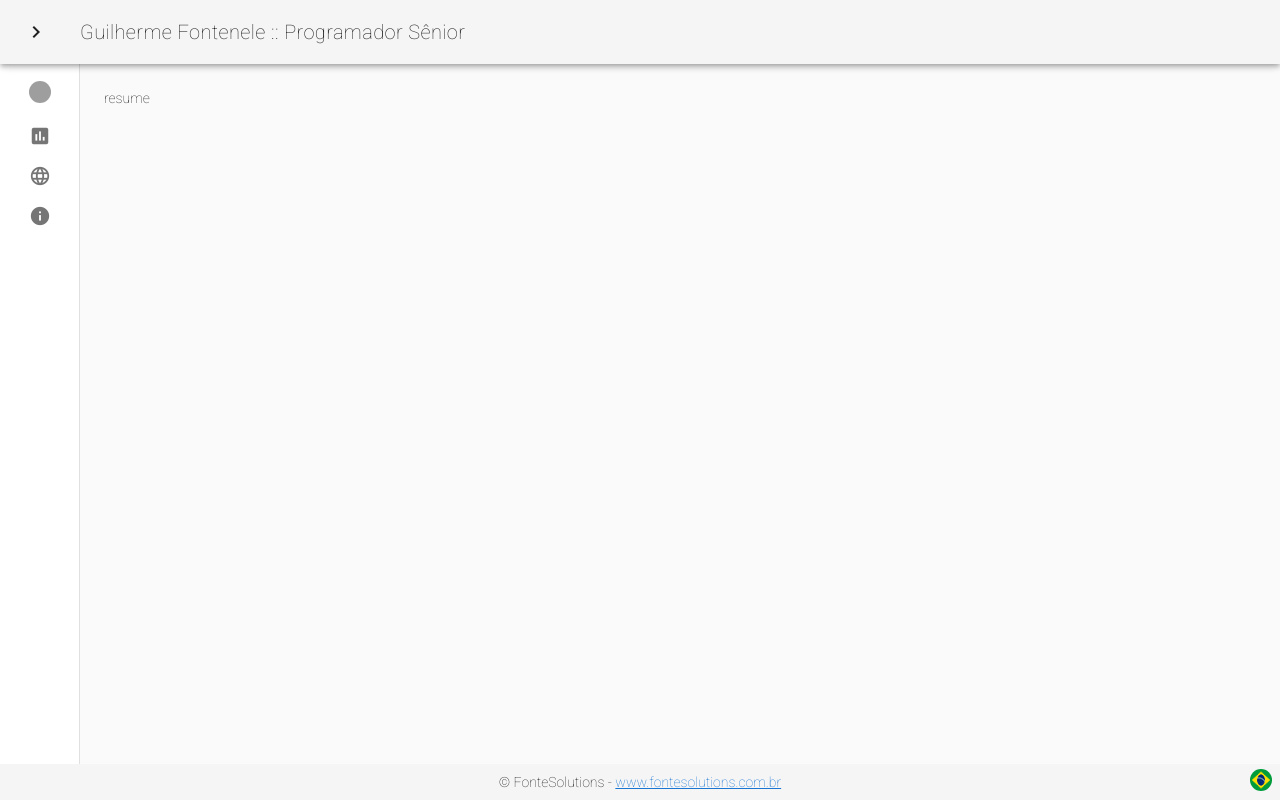
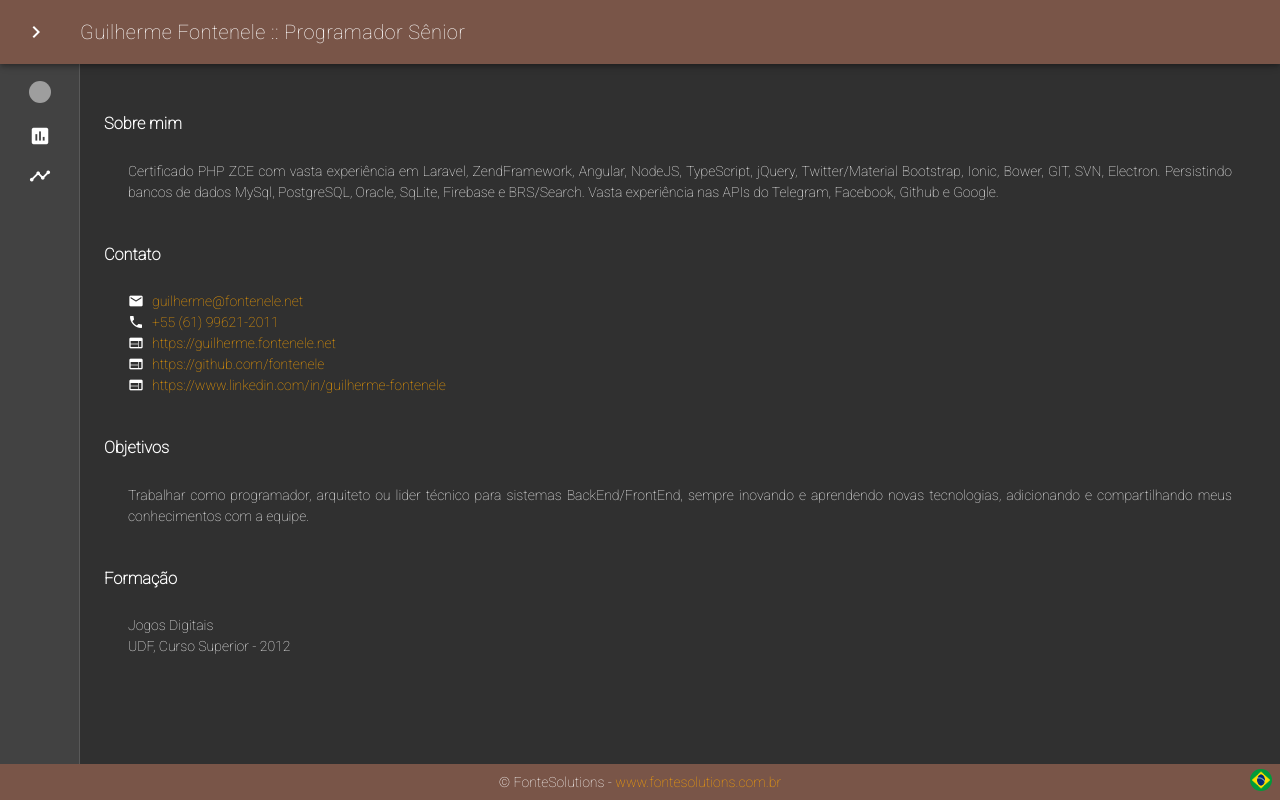
Before and after one commit to fontenele/curriculum_vitae, a Vue app: page / in a window 1280 px wide. Built offline with nearby package versions, Linux system fonts and the light colour scheme; grey boxes are pictures that could not be loaded.

Commit message:
running all routes and components

```diff
--- a/package.json
+++ b/package.json
@@ -9,6 +9,7 @@
     },
     "dependencies": {
         "vue": "^2.5.17",
+        "vue-cute-timeline": "^1.2.5",
         "vue-i18n": "^8.1.0",
         "vue-router": "^3.0.1",
         "vuetify": "^1.0.19"
--- a/public/index.html
+++ b/public/index.html
@@ -6,7 +6,7 @@
     <meta name="viewport" content="width=device-width,initial-scale=1.0">
     <link rel="icon" href="<%= BASE_URL %>favicon.ico">
     <link href="https://fonts.googleapis.com/css?family=Roboto:100:300,400,500,700,900|Material+Icons" rel="stylesheet">
-    <title>guilhermefontenele</title>
+    <title>Guilherme Fontenele</title>
 </head>
 <body>
 <noscript>
--- a/src/App.vue
+++ b/src/App.vue
@@ -1,10 +1,10 @@
 <template>
-    <v-app>
+    <v-app class="white--text" dark>
         <v-navigation-drawer
                 v-model="drawer"
                 :mini-variant="miniVariant"
-                disable-resize-watcher
-                disable-route-watcher
+                enable-resize-watcher
+                enable-route-watcher
                 permanent
                 hide-overlay
                 persistent
@@ -41,7 +41,7 @@
             </v-list>
         </v-navigation-drawer>
 
-        <v-toolbar app clipped-left>
+        <v-toolbar app clipped-left color="brown white--text">
             <v-btn icon @click.stop="miniVariant = !miniVariant">
                 <v-icon v-html="miniVariant ? 'chevron_right' : 'chevron_left'"></v-icon>
             </v-btn>
@@ -52,7 +52,7 @@
             <router-view></router-view>
         </v-content>
 
-        <v-footer fixed app>
+        <v-footer fixed app color="brown">
             <v-layout align-center justify-center row>
                 <v-flex xs10 offset-xs1 text-xs-center>
                     &copy; FonteSolutions - <a target="_blank" href="https://www.fontesolutions.com.br/">www.fontesolutions.com.br</a>
@@ -101,14 +101,9 @@
                         title: 'techInfo'
                     },
                     {
-                        icon: 'language',
-                        route: 'languages',
-                        title: 'languages'
-                    },
-                    {
-                        icon: 'info',
-                        route: 'resume',
-                        title: 'resume'
+                        icon: 'timeline',
+                        route: 'work-history',
+                        title: 'workHistory'
                     }
                 ],
                 langs: [
@@ -130,4 +125,9 @@
         width: 22px !important;
         height: 22px !important;
     }
+
+    a {
+        color: orange !important;
+        text-decoration: none;
+    }
 </style>
--- a/src/components/AboutMe.vue
+++ b/src/components/AboutMe.vue
@@ -6,15 +6,25 @@
                 <p class="pa-4 text-xs-justify">{{$t('profile.description')}}</p>
                 <h3 class="pt">{{$t('contact')}}</h3>
                 <p class="pa-4 text-xs-justify">
-                    <v-icon>mail</v-icon> <a target="_blank" :href="'mailto:' + contact.email">{{contact.email}}</a><br />
-                    <v-icon>mail</v-icon> <a target="_blank" :href="'tel:' + contact.phone">{{contact.phone}}</a><br />
-                    <v-icon>mail</v-icon> <a target="_blank" :href="contact.site">{{contact.site}}</a><br />
-                    <v-icon>mail</v-icon> <a target="_blank" :href="contact.github">{{contact.github}}</a>
+                    <v-icon small class="mr-2">mail</v-icon>
+                    <a target="_blank" :href="'mailto:' + contact.email">{{contact.email}}</a><br/>
+                    <v-icon small class="mr-2">phone</v-icon>
+                    <a target="_blank" :href="'tel:' + contact.phone">{{contact.phone}}</a><br/>
+                    <v-icon small class="mr-2">web</v-icon>
+                    <a target="_blank" :href="contact.site">{{contact.site}}</a><br/>
+                    <v-icon small class="mr-2">web</v-icon>
+                    <a target="_blank" :href="contact.github">{{contact.github}}</a><br/>
+                    <v-icon small class="mr-2">web</v-icon>
+                    <a target="_blank" :href="contact.linkedin">{{contact.linkedin}}</a>
                 </p>
                 <h3 class="pt">{{$t('objectives')}}</h3>
                 <p class="pa-4 text-xs-justify">{{$t('profile.objectives')}}</p>
                 <h3 class="pt">{{$t('education')}}</h3>
-                <p class="pa-4">{{$t('profile.education.title')}}<br />{{$t('profile.education.school')}}, {{$t('profile.education.degree')}} - {{$t('profile.education.year')}}</p>
+                <p class="pa-4">
+                    {{$t('profile.education.title')}}<br/>
+                    {{$t('profile.education.school')}},
+                    {{$t('profile.education.degree')}} - {{$t('profile.education.year')}}
+                </p>
             </v-layout>
         </v-slide-y-transition>
     </v-container>
@@ -29,12 +39,13 @@
         data() {
             let dataDefault = require('./../locale/en_US');
             return {
-                avatar: dataDefault.messages.profile.avatarLocal ? require(dataDefault.messages.profile.avatar) : dataDefault.messages.profile.avatar,
+                avatar: dataDefault.messages.profile.avatarLocal ? require(`${dataDefault.messages.profile.avatar}`) : dataDefault.messages.profile.avatar,
                 contact: {
                     email: dataDefault.messages.profile.email,
                     phone: dataDefault.messages.profile.phone,
                     site: dataDefault.messages.profile.site,
                     github: dataDefault.messages.profile.github,
+                    linkedin: dataDefault.messages.profile.linkedin,
                 }
             }
         }
@@ -42,4 +53,8 @@
 </script>
 
 <style scoped>
+    a {
+        color: orange !important;
+        text-decoration: none;
+    }
 </style>
--- a/src/components/Languages.vue
+++ /dev/null
@@ -1,42 +0,0 @@
-<template>
-    <v-container grid-list-md>
-        <v-layout row wrap>
-            <v-flex xs12>
-                <v-list>
-                    <v-list-tile
-                            v-for="item in languages"
-                            :key="item.label"
-                            avatar
-                            @click=""
-                    >
-                        <v-list-tile-content>
-                            <v-list-tile-title v-text="item.label"></v-list-tile-title>
-                        </v-list-tile-content>
-
-                        <v-list-tile-avatar>
-                            <v-progress-circular :rotate="-90" color="brown" :value="item.value">{{item.value}}</v-progress-circular>
-                        </v-list-tile-avatar>
-                    </v-list-tile>
-                </v-list>
-            </v-flex>
-        </v-layout>
-    </v-container>
-</template>
-
-<script>
-    export default {
-        name: "Languages",
-        data() {
-            let dataDefault = require('./../locale/en_US');
-            return {
-                languages: dataDefault.messages.profile.languages
-            }
-        }
-    }
-</script>
-
-<style scoped>
-    .v-progress-circular {
-        font-size: 8pt !important;
-    }
-</style>
--- a/src/components/Resume.vue
+++ /dev/null
@@ -1,15 +0,0 @@
-<template>
-    <v-container fluid>
-        resume
-    </v-container>
-</template>
-
-<script>
-    export default {
-        name: "Resume"
-    }
-</script>
-
-<style scoped>
-
-</style>
--- /dev/null
+++ b/src/components/WorkHistory.vue
@@ -0,0 +1,40 @@
+<template>
+    <v-container fluid>
+        <timeline theme="brown">
+            <template v-for="(item, index) in workHistory">
+                <timeline-title :key="index" bg-color="#795548">{{item.date}}</timeline-title>
+                <timeline-item :key="item.date" :hollow="false" bg-color="orange">
+                    {{item.company}}
+                    <br/>
+                    <v-chip :key="indexChip" v-for="(tag, indexChip) in item.tags" small color="brown"
+                            v-html="tag" class="px-2 py-2"></v-chip>
+                </timeline-item>
+            </template>
+        </timeline>
+    </v-container>
+</template>
+
+<script>
+    import {Timeline, TimelineItem, TimelineTitle} from 'vue-cute-timeline'
+
+    export default {
+        name: "WorkHistory",
+        components: {
+            Timeline,
+            TimelineItem,
+            TimelineTitle
+        },
+        data() {
+            let dataDefault = require('./../locale/en_US');
+            return {
+                workHistory: dataDefault.messages.profile.workHistory
+            }
+        }
+    }
+</script>
+
+<style scoped>
+    .timeline * {
+        color: #fff !important;
+    }
+</style>
--- a/src/locale/en_US.js
+++ b/src/locale/en_US.js
@@ -1,11 +1,12 @@
 export const messages = {
     aboutMe: "About me",
-    resume: "Resume",
     contact: "Contact",
     techInfo: "Skill Info",
     languages: "Languages",
     objectives: "Objectives",
     education: "Education",
+    workHistory: "Work History",
+    languagesLastYear: "Languages over Last Year",
     profile: {
         // avatar: 'https://www.gravatar.com/avatar/0e6444e1f1ebb99855d89992df57a929',
         url: 'http://www.zend.com/en/yellow-pages/ZEND007838',
@@ -187,7 +188,7 @@ export const messages = {
             },
             {
                 company: 'EFTI/FATEP',
-                date: 'Set 2007 - Jul 2008',
+                date: 'Aug 2006 - Mar 2007',
                 tags: [
                     'PHP',
                     'JsWebGets',
--- a/src/locale/pt_BR.js
+++ b/src/locale/pt_BR.js
@@ -1,11 +1,12 @@
 export const messages = {
     aboutMe: "Sobre mim",
-    resume: "Resumo",
     contact: "Contato",
     techInfo: "Informaçoes Técnicas",
     languages: "Idiomas",
     objectives: "Objetivos",
-    education: "Formaçao",
+    education: "Formação",
+    workHistory: "Histórico Profissional",
+    languagesLastYear: "Linguagens no último ano",
     profile: {
         name: 'Guilherme Fontenele',
         role: 'Programador Sênior',
```
Also changed, not shown: src/components/TechInfo.vue (+48 -6 lines), src/plugins/router.js (+3 -5 lines), 1 other file (tests, documents, lock files or other folders).
